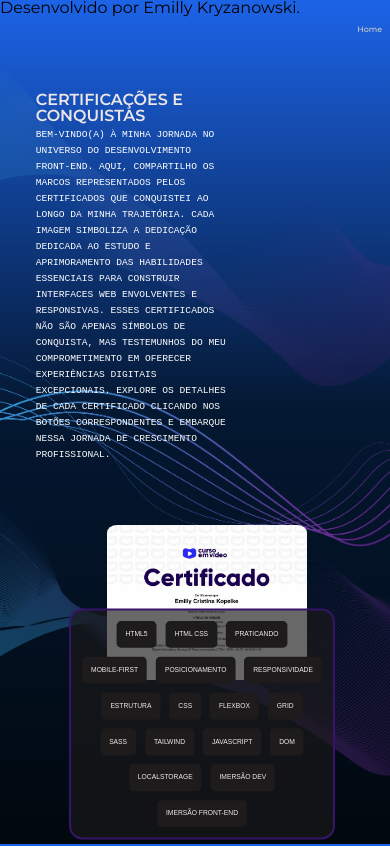
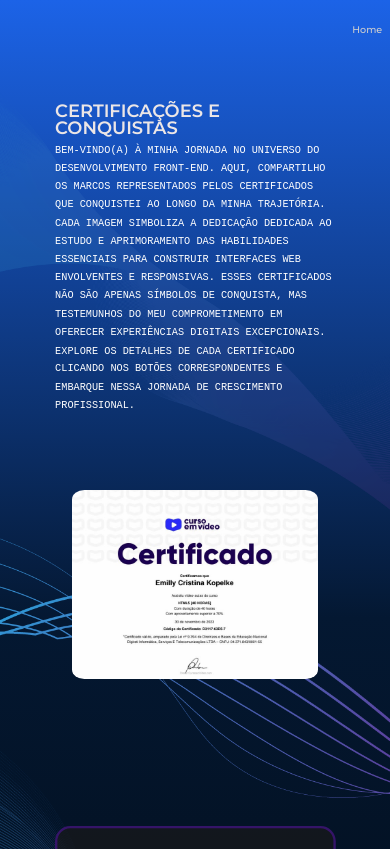
Before and after one commit to Emilly-kryzanowski/projeto-portifolio, a plain HTML site: page about.html in a window 390 px wide. Shown: the top 849 px of the page. Drawn offline with nearby package versions, Linux system fonts and the light colour scheme; a web font is replaced by a local one.

Commit message:
Update style.css

```diff
--- a/style.css
+++ b/style.css
@@ -1,6 +1,6 @@
 :root {
     --black-left: #000000;
-    --gray-right: #8169a9;
+    --gray-right: #765f83;
     --linear-botes: linear-gradient(180deg, #B872FF 0%, #144480 100%);
 }
 
@@ -40,14 +40,19 @@ html {
 }
 
 body {
-    height: 100vh;
+    min-height: 100vh;
     background: url("./imagens/pattern.png");
     background-size: cover;
     background-repeat: no-repeat;
-    overflow-y: auto;
     font-family: Montserrat, sans-serif;
 }
 
+h1 {
+    font-size: 1.3rem;
+    width: 50%;
+    text-transform: uppercase;
+    font-weight: 500;
+}
 
 .container {
     display: flex;
@@ -58,6 +63,7 @@ body {
 .left-section,
 .right-section {
     flex: 1;
+    height: 100vh;
     display: flex;
     flex-direction: column;
     align-items: center;
@@ -72,16 +78,6 @@ body {
 .right-section {
     background-color: var(--gray-right);
     color: var(--black-left);
-}
-
-h1 {
-    font-size: 1.3rem;
-    margin: 0 auto;
-    width: 50%;
-    font-family: Montserrat;
-    text-transform: uppercase;
-    font-weight: 500;
-    min-height: auto;
 }
 
 .img-dev {
@@ -123,21 +119,28 @@ h1 {
 }
 
 .presentation_banner-container {
-    position: absolute;
+    position: relative;
     display: flex;
+    width: 90rem;
     flex-direction: column;
-    top: 15%;
-    left: 2%;
-    right: 2%;
+    margin: 0 auto;
+    padding-top: 10%;
+}
+
+.banner-content {
+    display: flex;
+    justify-content: space-between;
+    align-items: center;
 }
 
 .presentation_title {
-    font-size: 1.3rem;
+    font-size: 1.4rem;
     font-weight: 600;
-    text-align: justify;
+    text-align: left;
     color: #ece6e6;
     word-wrap: break-word;
     margin: 1.5rem;
+    width: 50%;
 }
 
 .presentation_title-strong {
@@ -149,9 +152,7 @@ h1 {
 }
 
 .presentation_image-figure {
-    position: absolute;
-    top: 5%;
-    right: 40px;
+    margin-right: 2rem;
 }
 
 .presentation_image {
@@ -163,149 +164,123 @@ h1 {
 }
 
 .section-card_container {
-    position: absolute;
-    top: 60%;
-    left: 50%;
-    transform: translate(-50%, 50%);
+    display: flex;
+    justify-content: center;
+    margin-top: 2rem;
 }
 
 .section__card {
     border-radius: 1.2rem;
     border: 0.2rem solid #351469;
     background: #1b1919a6;
-    width: 100%;
-    max-width: 100%;
-    overflow: hidden;
-    margin: 10px;
-    padding: 10px;
+    padding: 2.4rem;
+    margin: 8rem 0;
+    width: 59rem;
+    max-width: 90%;
 }
 
 .section__card-list {
     list-style: none;
+    padding: 0;
+    margin: 0;
     display: flex;
     align-items: center;
     justify-content: center;
-    gap: 0.2rem;
+    gap: 1.3rem;
     flex-wrap: wrap;
 }
 
-.section__card-list-item {
-    text-align: center;
-    font-family: Unbounded;
-    margin: 0.5rem;
-}
-
 .section__card-button {
-    font-size: 0.8rem;
-    font-weight: 300;
-    line-height: 30%;
+    font-size: 1rem;
+    font-style: normal;
+    font-weight: 100;
+    line-height: 100%;
     background: #1d1b1b;
-    border-radius: 0.4rem;
-    padding: 0.8rem;
+    padding: 0.6rem;
     color: #f0eaea;
     border: none;
     cursor: pointer;
     outline: inherit;
-    white-space: normal;
 }
 
-.section__card-button:hover {
+.section__card-button:active {
     background-color: #11648d;
+    border-radius: 0.8rem;
+}
+
+.rodape {
+    display: flex;
+    width: 100%;
+    padding: 1rem 1rem;
+    justify-content: center;
+    align-items: center;
+    background: #001b35;
+}
+
+.rodape-text {
+    color: #b3b3b3;
+    text-align: center;
+    font-family: Montserrat;
+    font-size: 1rem;
+    font-style: normal;
+    font-weight: 400;
+    line-height: 100%;
 }
 
 @media (max-width: 767px) {
-    h1,
+    h1 {
+        font-size: 0.6rem;
+        width: 54%;
+    }
+
     .cabecalho_menu_link {
-        font-size: 0.5rem;
+        font-size: 0.6rem;
+    }
+
+    .img-dev__retrato {
+        width: 200px;
+        height: 200px;
+        max-width: 100%;
     }
 
     .presentation_banner-container {
         width: 100%;
-        top: 8%;
-        left: 3%;
+        padding: 10% 5%;
+    }
+
+    .banner-content {
+        flex-direction: column;
+        align-items: center;
+        text-align: center;
     }
 
     .presentation_title {
-        font-size: 1rem;
-        text-align: left;
-    }
-
-    .presentation_title-strong {
-        font-size: 0.6rem;
+        width: 100%;
+        transform: scale(0.8);
     }
 
     .presentation_image-figure {
-        position: absolute;
-        width: 100%;
-        max-width: 200px;
-        top: 110%;
-        left: 50%;
-        transform: translateX(-50%);
+        margin: 1rem 0;
+    }
+
+    .presentation_image {
+        max-width: 70%;
     }
 
     .section-card_container {
-        width: 100%;
-        top: 65%;
-        left: 50%;
-        transform: translateX(-50%) scale(0.7);
-        text-align: center;
-        max-width: 380px;
-}
+        transform: scale(0.8);
+        margin-top: 1rem;
+    }
 
     .section__card {
-        width: 100%;
-    }
-
-    .section__card-list-item {
-        margin: 0.3rem;
+        margin: 2rem 0;
     }
 
     .section__card-button {
         font-size: 0.6rem;
-        line-height: 0.8rem;
+    }
+
+    .rodape {
+        font-size: 0.8rem;
     }
 }
-
-
-@media (min-width: 768px) and (max-width: 1024px) {
-    h1,
-    .cabecalho_menu_link {
-        font-size: 0.6rem;
-    }
-
-    .presentation_banner-container {
-        width: 100%;
-        top: 15%;
-    }
-
-    .presentation_title {
-        font-size: 1rem;
-        text-align: left;
-    }
-
-    .presentation_title-strong {
-        font-size: 0.6rem;
-    }
-
-    .presentation_image-figure {
-        width: 280px;
-        right: 70px;
-    }
-
-    .section-card_container {
-        position: absolute;
-        width: 100%;
-        top: 60%;
-        left: 50%;
-        transform: translateX(-50%);
-        text-align: center;
-        max-width: 680px;
-    }
-
-    .section__card-button {
-        width: 100%;
-        font-size: 0.8rem;
-        padding: 1rem;
-        line-height: 10%;
-    }
-}
```
